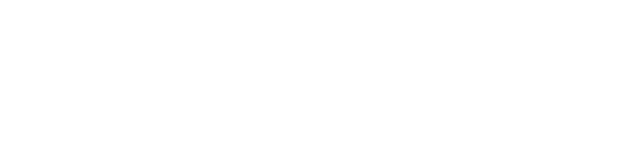
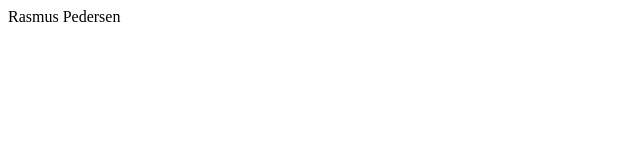
Before and after one commit to lukassloth/Group-the-whop, a plain HTML site: page div.html in a window 1280 px wide. Shown: the whole page, without its empty margins (0-640 px from the left). Drawn offline with Linux system fonts and the light colour scheme.

Commit message:
added name

```diff
--- a/div.html
+++ b/div.html
@@ -13,7 +13,7 @@
 
     </div>
     <div id="2">
-
+Rasmus Pedersen
     </div>
 </body>
 </html>
```
